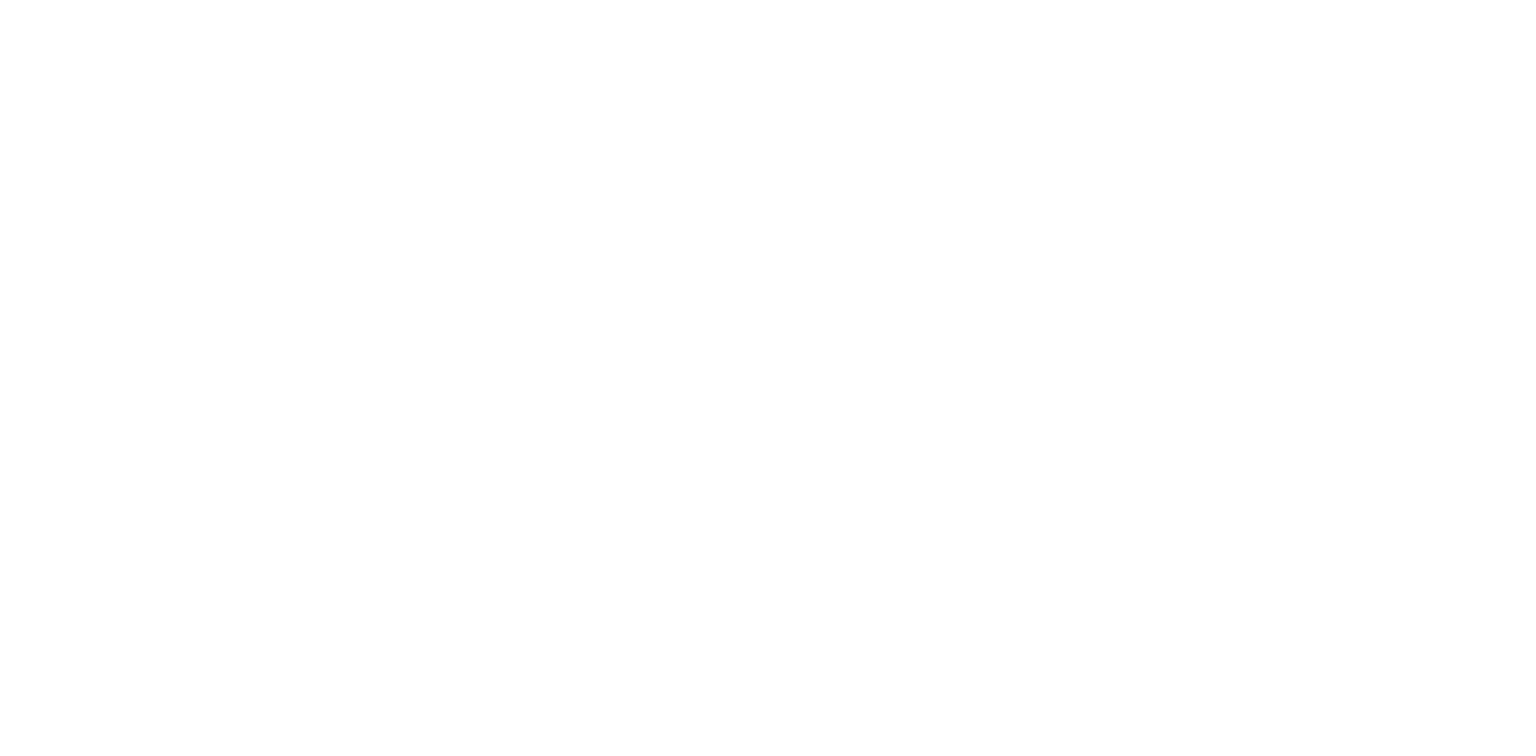
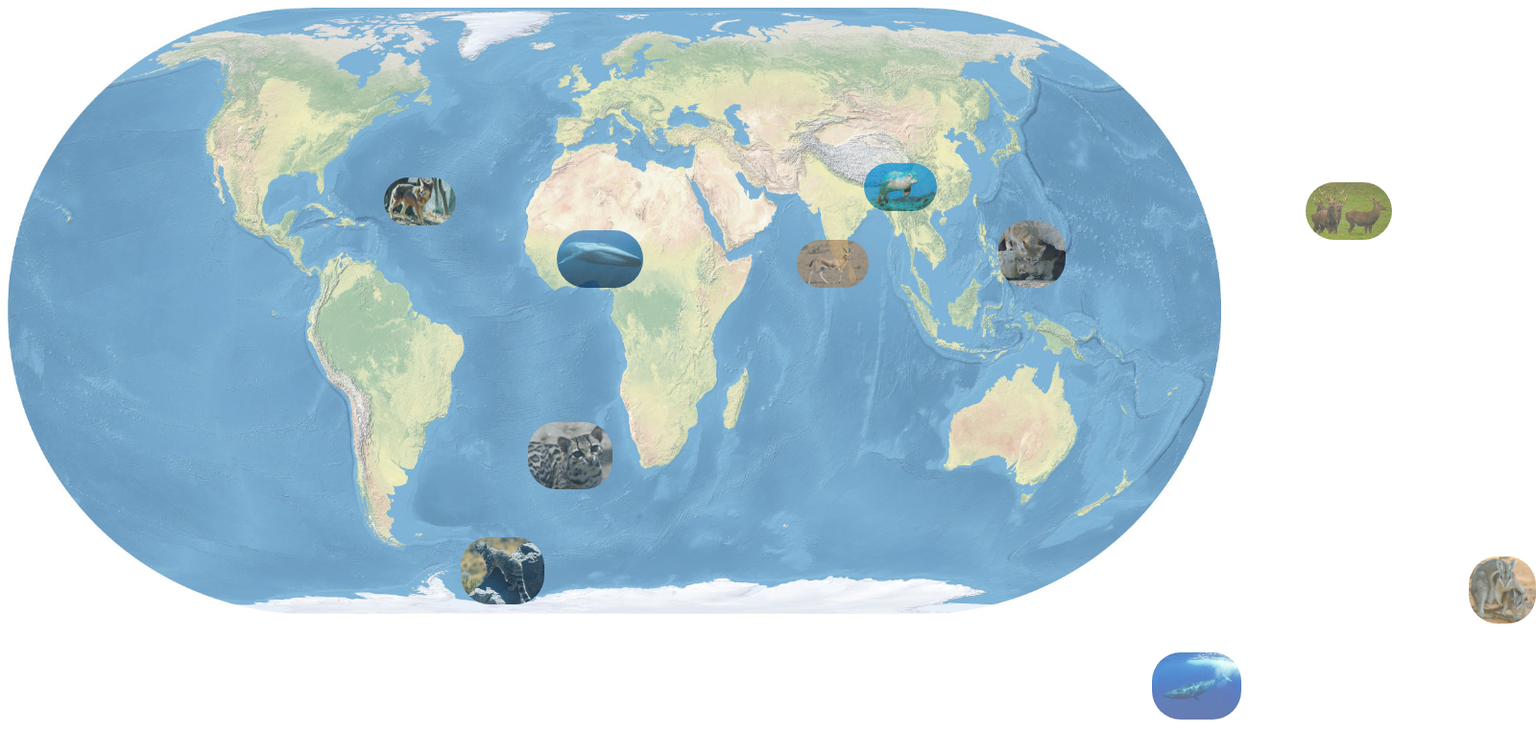
Before and after one commit to ahorrocks2/css_positioning_practice, a plain HTML site: page index.html in a window 1280 px wide. Shown: the whole page at 96% size, 1600 px wide, since content can reach past the window. Drawn offline with Linux system fonts and the light colour scheme.

Commit message:
Add pictures and positioning.

```diff
--- a/css/styles.css
+++ b/css/styles.css
@@ -0,0 +1,100 @@
+/*#navbar {
+  background-color: #b2b2b2;
+  border-radius: 20px;
+  text-align: center;
+  font-family: sans-serif;
+  opacity: .8;
+  color: #808080;
+  margin: 0, auto;
+}*/
+
+#bg {
+  position: relative;
+  width: 100%;
+  height: 100%;
+}
+
+.animal {
+  border-radius: 30px;
+  position: absolute;
+  opacity: .7;
+}
+
+#wrapper > .animal:hover {
+  max-height: 150px;
+  max-width: 300px;
+  opacity: 1;
+  z-index: 1;
+}
+
+/* ANIMAL IMAGES
+==================*/
+#spotted_cat {
+  max-height: 70px;
+  max-width: 190px;
+  top: 440px;
+  left: 550px;
+}
+
+#med_monk_seal {
+  max-height: 50px;
+  max-width: 170px;
+  top: 170px;
+  left: 900px;
+}
+
+#dorcas_gazelle {
+  max-height: 50px;
+  max-width: 170px;
+  top: 250px;
+  left: 830px;
+}
+
+#red_wolf {
+  max-height: 50px;
+  max-width: 170px;
+  top: 185px;
+  left: 400px;
+}
+
+#andean_cat {
+  max-height: 70px;
+  max-width: 200px;
+  top: 560px;
+  left: 480px;
+}
+
+#wallaby {
+  max-height: 70px;
+  max-width: 170px;
+  top: 580px;
+  left: 1530px;
+}
+
+#blue_whale {
+  max-height: 60px;
+  max-width: 150px;
+  top: 240px;
+  left: 580px;
+}
+
+#sika_deer {
+  max-height: 60px;
+  max-width: 150px;
+  top: 190px;
+  left: 1360px;
+}
+
+#sand_cat {
+  max-height: 70px;
+  max-width: 170px;
+  top: 230px;
+  left: 1040px;
+}
+
+#sei_whale {
+  max-height: 70px;
+  max-width: 170px;
+  top: 680px;
+  left: 1200px;
+}
--- a/index.html
+++ b/index.html
@@ -5,6 +5,19 @@
     <link rel="stylesheet" type="text/css" href="css/styles.css">
   </head>
   <body>
+    <div id="wrapper">
+      <img id="bg" src="css/img/map.jpg"/>
 
+      <img class= "animal" id="spotted_cat" src="css/img/little_spotted_cat.jpg"/>
+      <img class= "animal" id="med_monk_seal" src="css/img/med_monk_seal.jpg"/>
+      <img class= "animal" id="dorcas_gazelle" src="css/img/dorcas_gazelle.jpg"/>
+      <img class= "animal" id="red_wolf" src="css/img/red_wolf.jpg"/>
+      <img class= "animal" id="andean_cat" src="css/img/andean_cat.jpg"/>
+      <img class= "animal" id="wallaby" src="css/img/wallaby.jpg"/>
+      <img class= "animal" id="blue_whale" src="css/img/blue_whale.jpg"/>
+      <img class= "animal" id="sika_deer" src="css/img/sika_deer.jpg"/>
+      <img class= "animal" id="sand_cat" src="css/img/sand_cat.jpg"/>
+      <img class= "animal" id="sei_whale" src="css/img/sei_whale.jpg"/>
+    </div>
   </body>
 </html>
```
Also changed, not shown: css/img/andean_cat.jpg (added), css/img/blue_whale.jpg (added), css/img/dorcas_gazelle.jpg (added), css/img/little_spotted_cat.jpg (added), css/img/map.jpg (added), css/img/med_monk_seal.jpg (added), css/img/red_wolf.jpg (added), css/img/sand_cat.jpg (added), css/img/sei_whale.jpg (added), css/img/sika_deer.jpg (added), css/img/wallaby.jpg (added).
